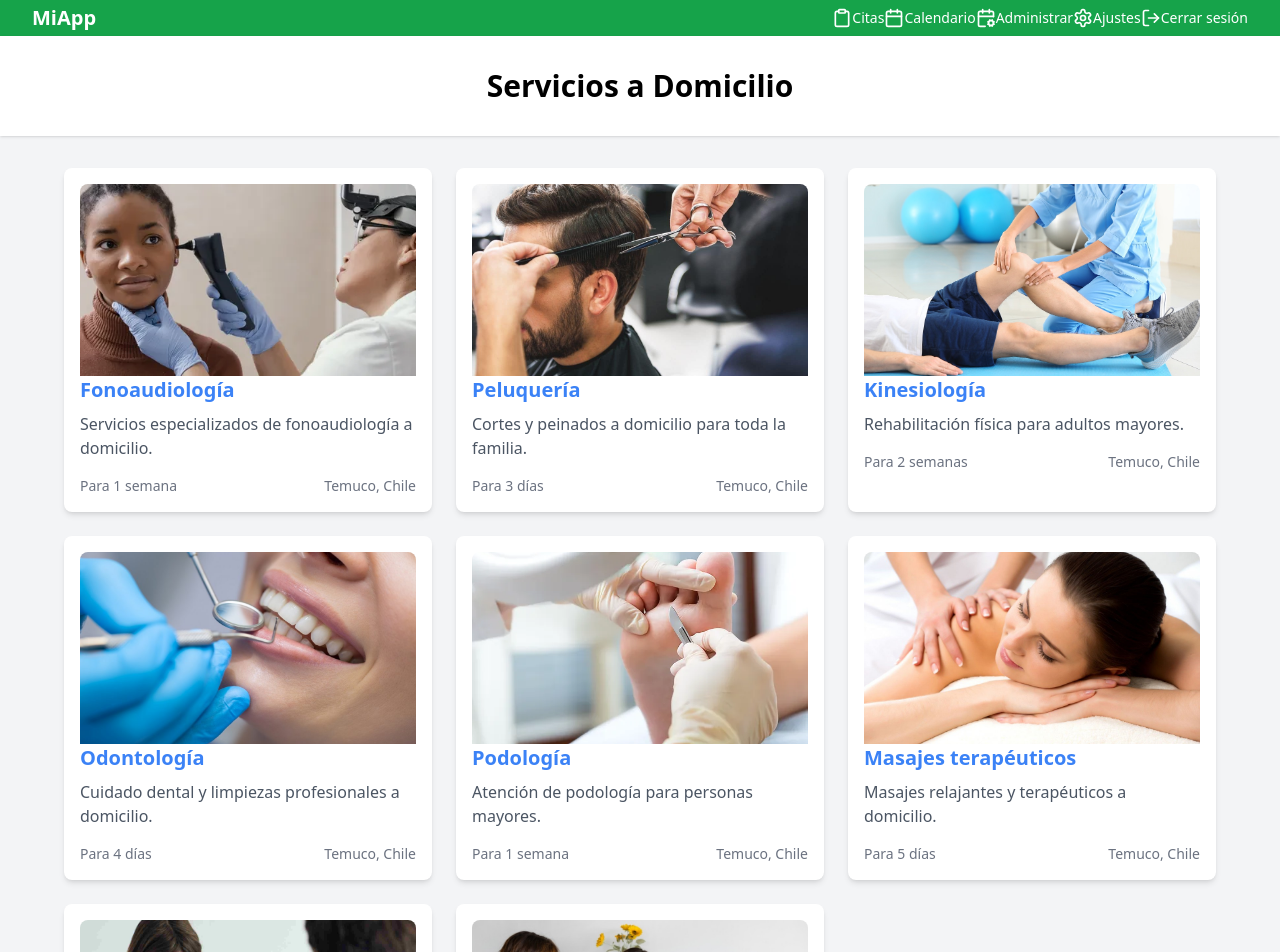
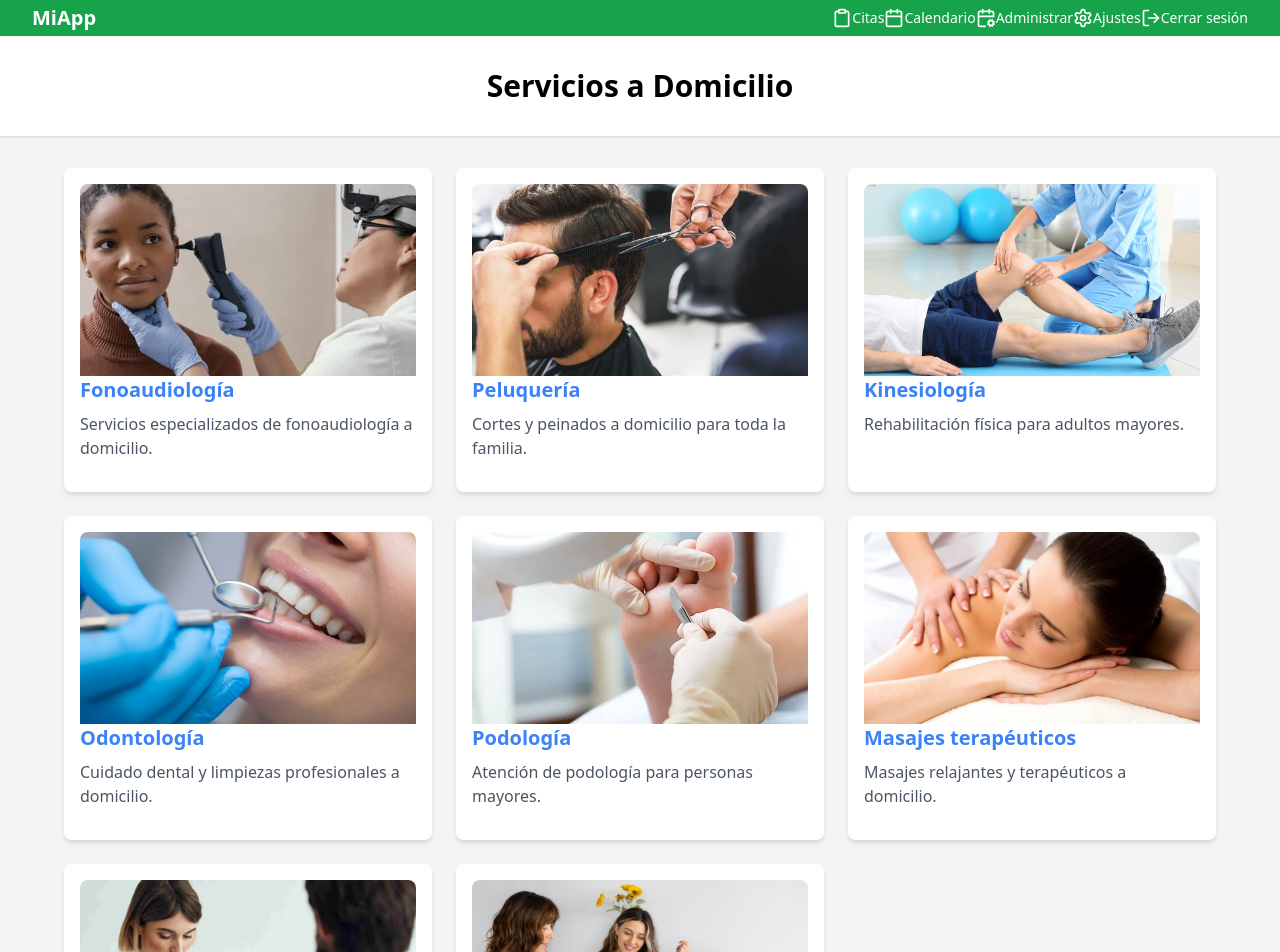
Before and after one commit to sebas-tian18/APP-Agenda-Mayor, a React (Vite) app in the folder frontend/: page /servicios in a window 1280 px wide. Shown: the top 952 px of the page. Built offline with nearby package versions, Linux system fonts and the light colour scheme.

Commit message:
borrando cosas useless

```diff
--- a/frontend/pages/Servicios.jsx
+++ b/frontend/pages/Servicios.jsx
@@ -3,64 +3,58 @@ const services = [
   {
     title: "Fonoaudiología",
     description: "Servicios especializados de fonoaudiología a domicilio.",
-    time: "Para 1 semana",
-    location: "Temuco, Chile",
+
     url: "#fonoaudiologia",
     defaultImage: "../Images/fonoaudiologia.webp",
   },
   {
     title: "Peluquería",
     description: "Cortes y peinados a domicilio para toda la familia.",
-    time: "Para 3 días",
-    location: "Temuco, Chile",
+
     url: "#peluqueria",
     defaultImage: "../Images/peluqueria.webp",
   },
   {
     title: "Kinesiología",
     description: "Rehabilitación física para adultos mayores.",
-    time: "Para 2 semanas",
-    location: "Temuco, Chile",
+
+
     url: "#kinesiologia",
     defaultImage: "../Images/kinesiologia.webp",
   },
   {
     title: "Odontología",
     description: "Cuidado dental y limpiezas profesionales a domicilio.",
-    time: "Para 4 días",
-    location: "Temuco, Chile",
+
     url: "#odontologia",
     defaultImage: "../Images/odontologia.webp",
   },
   {
     title: "Podología",
     description: "Atención de podología para personas mayores.",
-    time: "Para 1 semana",
-    location: "Temuco, Chile",
+
     url: "#podologia",
     defaultImage: "../Images/podologia.webp",
   },
   {
     title: "Masajes terapéuticos",
     description: "Masajes relajantes y terapéuticos a domicilio.",
-    time: "Para 5 días",
-    location: "Temuco, Chile",
+      location: "Temuco, Chile",
     url: "#masajes",
     defaultImage: "../Images/masajes-terapeuticos.webp",
   },
   {
     title: "Psicología",
     description: "Terapia psicológica en la comodidad de tu hogar.",
-    time: "Para 2 semanas",
-    location: "Temuco, Chile",
+
     url: "#psicologia",
     defaultImage: "../Images/psicologia.webp",
   },
   {
     title: "Nutrición",
     description: "Asesoramiento nutricional personalizado a domicilio.",
-    time: "Para 3 semanas",
-    location: "Temuco, Chile",
+
+
     url: "#nutricion",
     defaultImage: "../Images/nutricion.webp",
   },
@@ -69,8 +63,6 @@ const services = [
 function ServiceCard({
   title,
   description,
-  location,
-  time,
   url,
   defaultImage,
 }) {
@@ -89,8 +81,6 @@ function ServiceCard({
       </h2>
       <p className="mt-2 text-gray-600">{description}</p>
       <div className="flex justify-between items-center mt-4 text-sm text-gray-500">
-        <p>{time}</p>
-        <p>{location}</p>
       </div>
     </a>
   );
--- a/frontend/src/App.jsx
+++ b/frontend/src/App.jsx
@@ -24,7 +24,7 @@ function App() {
             <Route path="/register" element={<Register />} />
             <Route path="/servicios" element={<Servicios />} />
             <Route path="/editar-perfil" element={<EditarPerfil />} />
-            <Route path="/" element={<Login />} />
+            <Route path="/login" element={<Login />} />
             <Route path="/ajustes" element={<Ajustes />} />
           </Routes>
           <Footer />
```
